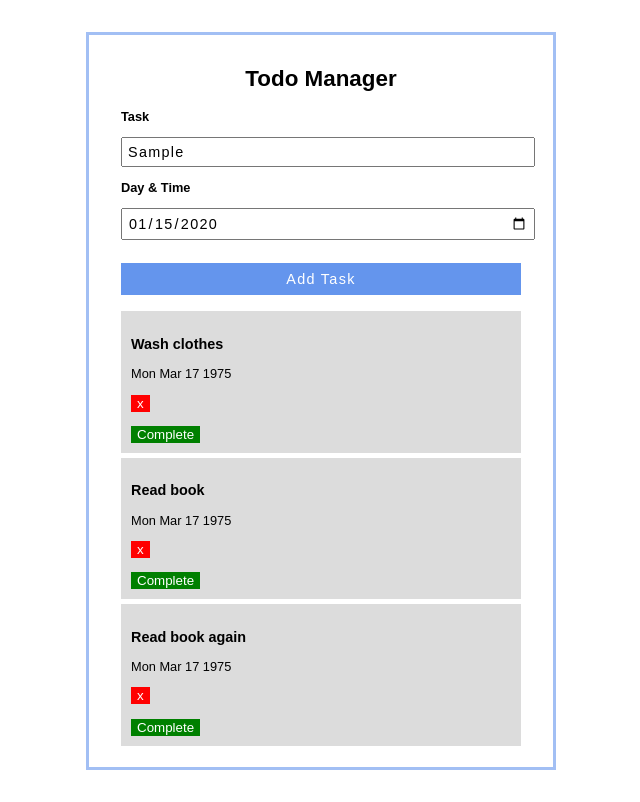
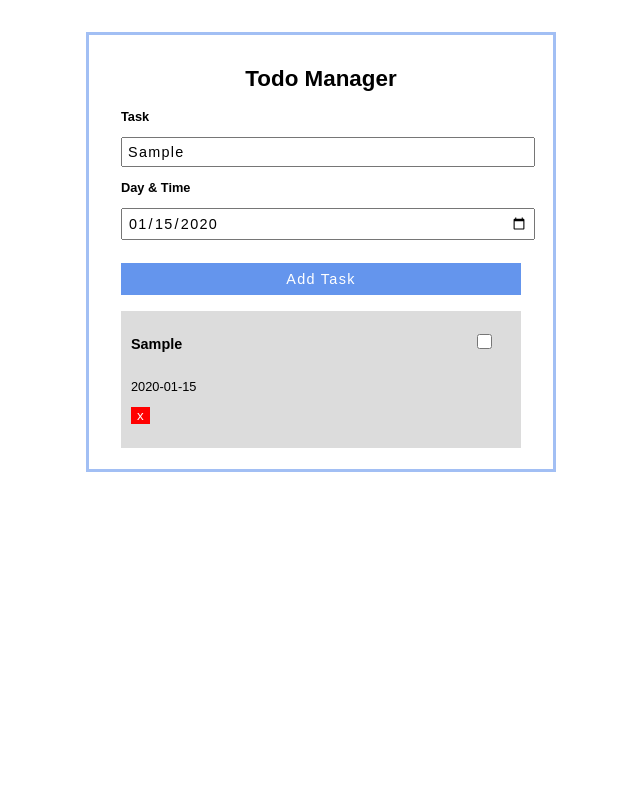
Before and after one commit to EdwinWalela/todo-list, a Vue app in the folder vue/: page / in a window 1280 px wide. Both pictures are taken after typing "Sample", "2020-01-15" into the empty fields and a click on the input "Add Task". Shown: the whole page, without its empty margins (319-959 px from the left). Built offline with nearby package versions, Linux system fonts and the light colour scheme.

Commit message:
delete item

```diff
--- a/vue/package.json
+++ b/vue/package.json
@@ -8,6 +8,7 @@
     "lint": "vue-cli-service lint"
   },
   "dependencies": {
+    "axios": "^0.25.0",
     "core-js": "^3.6.5",
     "vue": "^3.0.0",
     "vue-moment": "^4.1.0"
--- a/vue/src/components/List.vue
+++ b/vue/src/components/List.vue
@@ -1,15 +1,16 @@
 <template>
     <div>
-        <div id="todo-container" :key="todo.id" v-for="todo in todos" :class="todo.isComplete">
+        <div id="todo-container" :key="todo.id" v-for="(todo,index) in todos" :class="todo.isComplete">
 
             <h3 :class="todo.isComplete">{{ todo.title }}</h3>
+             <input id="check" type="checkbox"/>
             <p>{{
-                new Date(todo.timestamp *1000).toString().slice(0,16)
+               todo.timestamp
 
             }} </p>
 
-            <button>x</button>
-            <button>Complete</button>
+            <button @click="$emit('delete-item',index)">x</button>
+
         </div>
     </div>
 </template>
@@ -19,7 +20,7 @@ export default {
     name:'List',
     props:{
         todos:Array
-    }
+    },
 }
 </script>
 
@@ -32,6 +33,8 @@ export default {
 
     h3{
         font-size: 0.9em;
+        width: 90%;
+        display: inline-block;
     }
     p{
         font-size: 0.8em;;
@@ -55,4 +58,10 @@ export default {
         color: white;
     }
 
+    #check{
+        padding:10px;
+        height: 15px;
+        width: 15px;
+    }
+
 </style>
--- a/vue/src/components/Todo.vue
+++ b/vue/src/components/Todo.vue
@@ -1,18 +1,20 @@
 <template>
     <div id="task-container">
         <h1>Todo Manager</h1>
-        <form @submit="onSubmit">
+        <form id="form" @submit="onSubmit">
             <label for="">Task</label>
-            <input type="task" placeholder="Task title"/>
+            <input type="task" v-model="form.title" placeholder="Task title"/>
             <br>
             <label for="">Day & Time</label>
-            <input type="date" placeholder="Due date">
+            <input type="date" v-model="form.date" placeholder="Due date">
             <br>
             <input id="submit-btn" type="submit" value="Add Task">
         </form>
 
         <List
             :todos="todos"
+            @delete-item="deleteItem"
+
         />
 
     </div>
@@ -30,35 +32,39 @@ export default {
     created(){
         // Fetch
         this.todos = [
-                {
-                title:"Wash clothes",
-                isComplete:false,
-                timestamp:164323043,
-                },
-                {
-                title:"Read book",
-                isComplete:true,
-                timestamp:164323043,
-                }
+
             ]
     },
 
     methods: {
         async onSubmit(e){
             e.preventDefault();
+
             this.todos.push({
-                title:"Read book again",
+                title:this.form.title,
                 isComplete:false,
-                timestamp:164323043,
+                timestamp:this.form.date,
                 })
-            console.log("submited")
+
+        },
+
+        deleteItem(index){
+            this.todos.splice(index,1);
         }
+
+
+
     },
     data(){
     return {
       todos:[
 
-      ]
+      ],
+      form:{
+          title:'',
+          timestamp:'',
+          isComplete:false,
+      }
 
     }
   },
```
Also changed, not shown: 1 other file (tests, documents, lock files or other folders).
